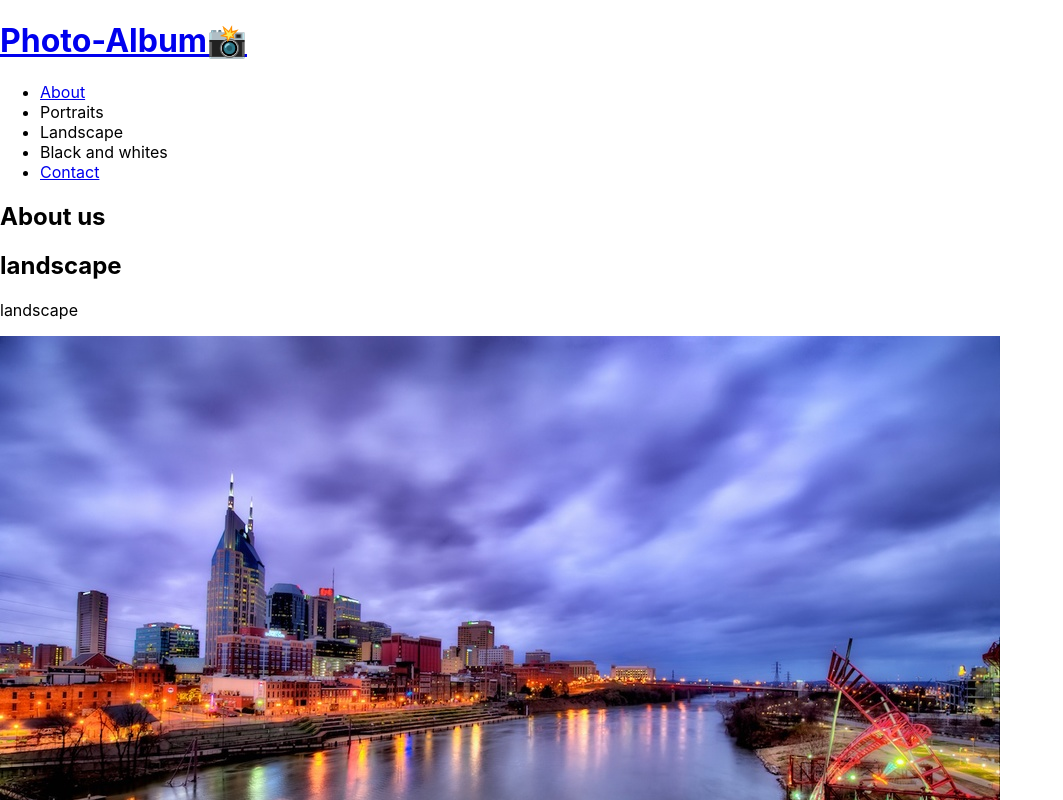
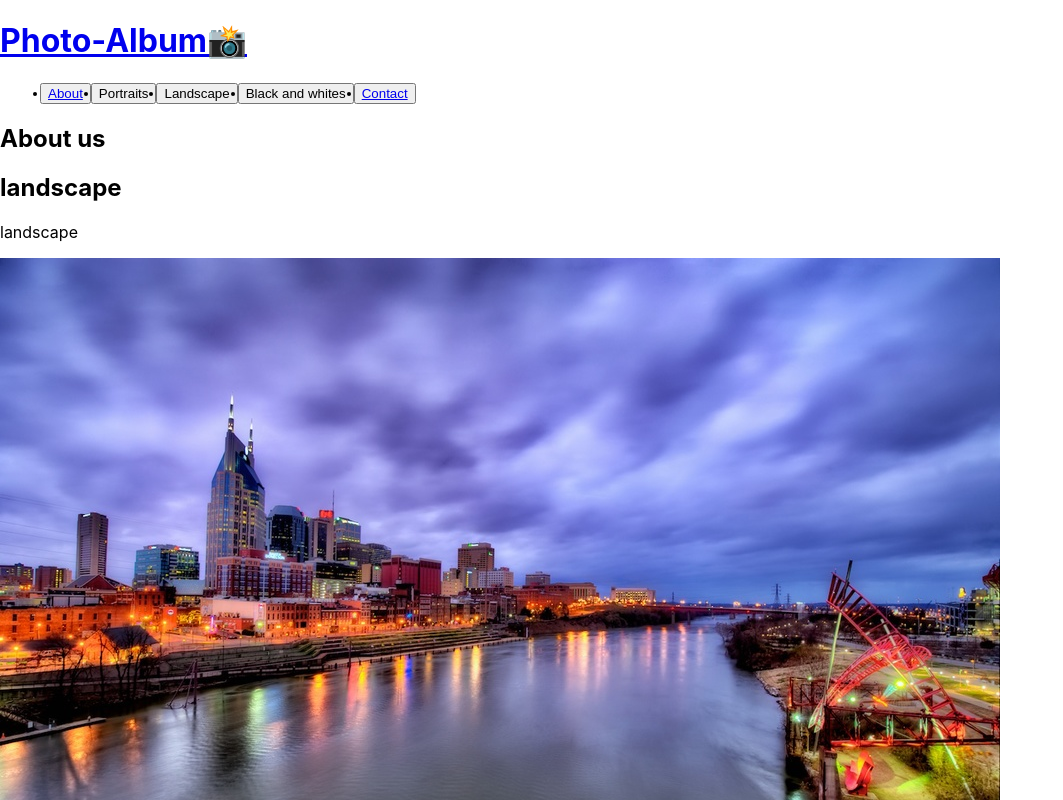
Before and after one commit to jojoford/Project3, a React (Create React App) app in the folder client/: page / in a window 1280 px wide. Shown: the top 800 px of the page, without its empty margins (0-1063 px from the left). Built offline with nearby package versions, Linux system fonts and the light colour scheme.

Commit message:
added buttons to nav

```diff
--- a/client/src/components/Nav/index.js
+++ b/client/src/components/Nav/index.js
@@ -23,27 +23,28 @@ function Nav(props) {
     </h1>
     <nav>
       <ul className="flex-row">
-        <li>
-          <a href="#about" onClick={() => setContactSelected(false)}>
+        <button><li>
+          <span>
+            <a href="#about" onClick={() => setContactSelected(false)}>
             About
-          </a>
-        </li>
+          </a></span>
+        </li></button>
 
         {categories.map((category) => (
-          <li><span onClick={() => {
+         <button> <li><span onClick={() => {
             setCurrentCategory(category);
             setContactSelected(false);
           }}
           >{capitalizeFirstLetter(category.name)}
             </span>
-          </li>
+          </li></button>
         ))}
 
-        <li className="mx-1">
+        <button><li className="mx-1"><span>
             <a href="#contact" onClick={() => setContactSelected(true)}>
               Contact
             </a>
-          </li>
+          </span></li></button>
            </ul>
     </nav>
     </header>
```
